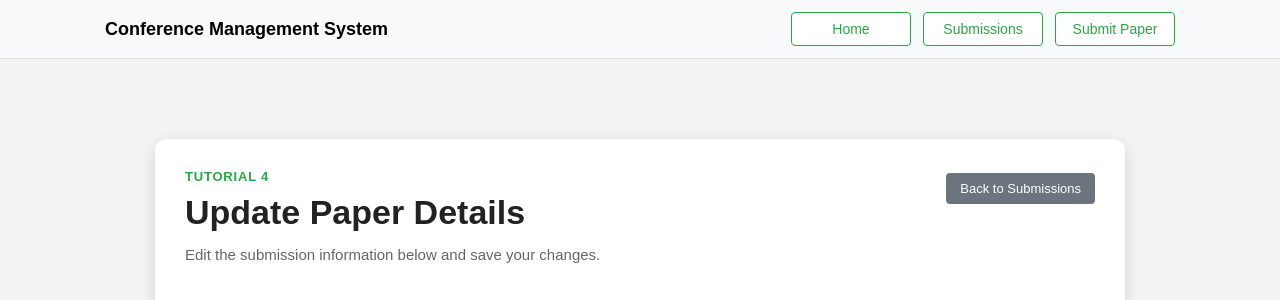
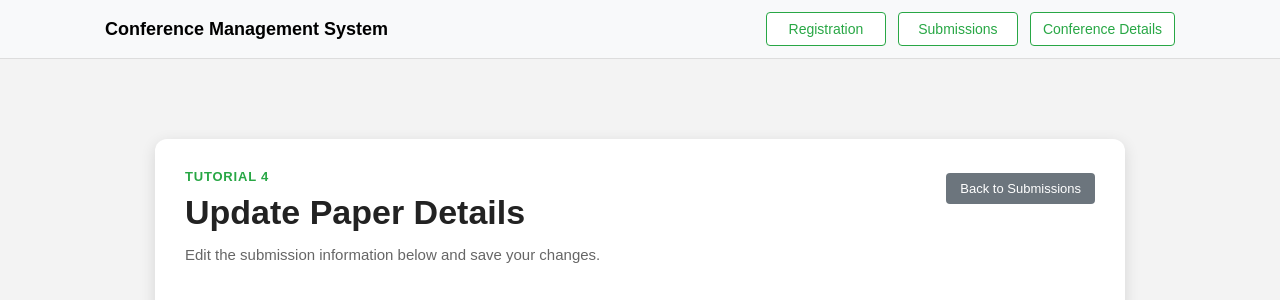
Before and after one commit to ishan004/KIT503-WD2026, a PHP site: page /update_submission.php?id=4 in a window 1280 px wide. Shown: the top 300 px of the page. Run offline with PHP 8.4, Linux system fonts and the light colour scheme; data comes from the database, SQL or seed files in the repository; both versions use the stored data as it was after the commit.

Commit message:
minor bug fixes

```diff
--- a/conference_details.php
+++ b/conference_details.php
@@ -18,7 +18,7 @@
             <a class="brand" href="index.php">Conference Management System</a>
 
             <div class="nav-buttons">
-                <a class="btn btn-outline nav-link" href="registration.html">Registration</a>
+                <a class="btn btn-outline nav-link" href="registration.php">Registration</a>
                 <a class="btn btn-outline nav-link" href="submissions.php">Submissions</a>
                 <a class="btn btn-outline nav-link" href="conference_details.php">Conference Details</a>
             </div>
--- a/index.php
+++ b/index.php
@@ -21,7 +21,7 @@
             <a class="brand" href="index.php">Conference Management System</a>
 
             <div class="nav-buttons">
-                <a class="btn btn-outline nav-link" href="registration.html">Registration</a>
+                <a class="btn btn-outline nav-link" href="registration.php">Registration</a>
                 <a class="btn btn-outline nav-link" href="submissions.php">Submissions</a>
                 <a class="btn btn-outline nav-link" href="conference_details.php">Conference Details</a>
             </div>
--- a/registration.php
+++ b/registration.php
@@ -40,9 +40,9 @@ if ($_SERVER["REQUEST_METHOD"] === "POST") {
             <a class="brand" href="index.php">Conference Management System</a>
 
             <div class="nav-buttons">
-            <a class="btn btn-outline nav-link active" href="registration.php">Registration</a>
+                <a class="btn btn-outline nav-link" href="registration.php">Registration</a>
                 <a class="btn btn-outline nav-link" href="submissions.php">Submissions</a>
-            <a class="btn btn-outline nav-link" href="create_submissions.php">Submit Paper</a>
+                <a class="btn btn-outline nav-link" href="conference_details.php">Conference Details</a>
             </div>
         </div>
     </nav>
--- a/update_submission.php
+++ b/update_submission.php
@@ -42,15 +42,16 @@ unset($_SESSION['flash_message']);
 </head>
 <body>
 <nav class="navbar">
-    <div class="container">
-        <a class="brand" href="index.php">Conference Management System</a>
-        <div class="nav-buttons">
-            <a href="index.php" class="btn-outline nav-link">Home</a>
-            <a href="submissions.php" class="btn-outline nav-link">Submissions</a>
-            <a href="create_submissions.php" class="btn-outline nav-link">Submit Paper</a>
+        <div class="container">
+            <a class="brand" href="index.php">Conference Management System</a>
+
+            <div class="nav-buttons">
+                <a class="btn btn-outline nav-link" href="registration.php">Registration</a>
+                <a class="btn btn-outline nav-link" href="submissions.php">Submissions</a>
+                <a class="btn btn-outline nav-link" href="conference_details.php">Conference Details</a>
+            </div>
         </div>
-    </div>
-</nav>
+    </nav>
 
 <main class="content-area">
     <div class="wrapper">
```
Also changed, not shown: create_submissions.php (+9 -8 lines), details.php (+4 -3 lines), submissions.php (+10 -10 lines), submissions.db. Lines whose indentation alone changed are shown as unchanged.
